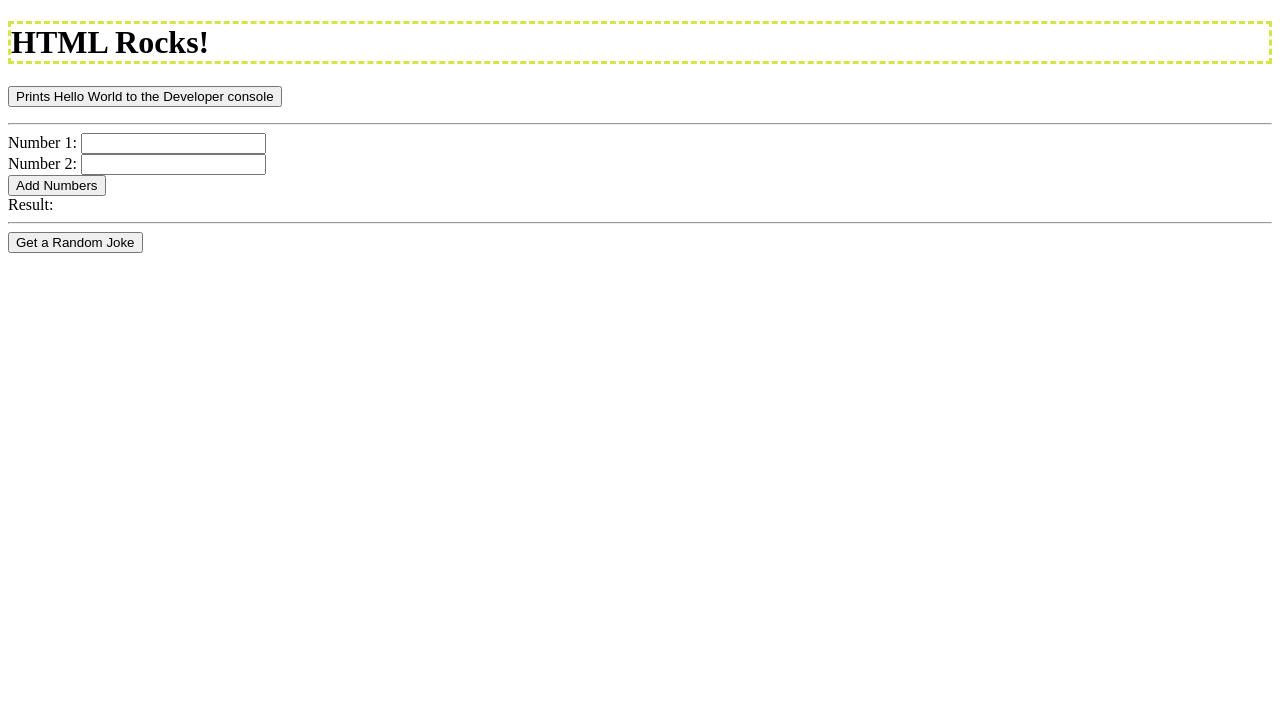
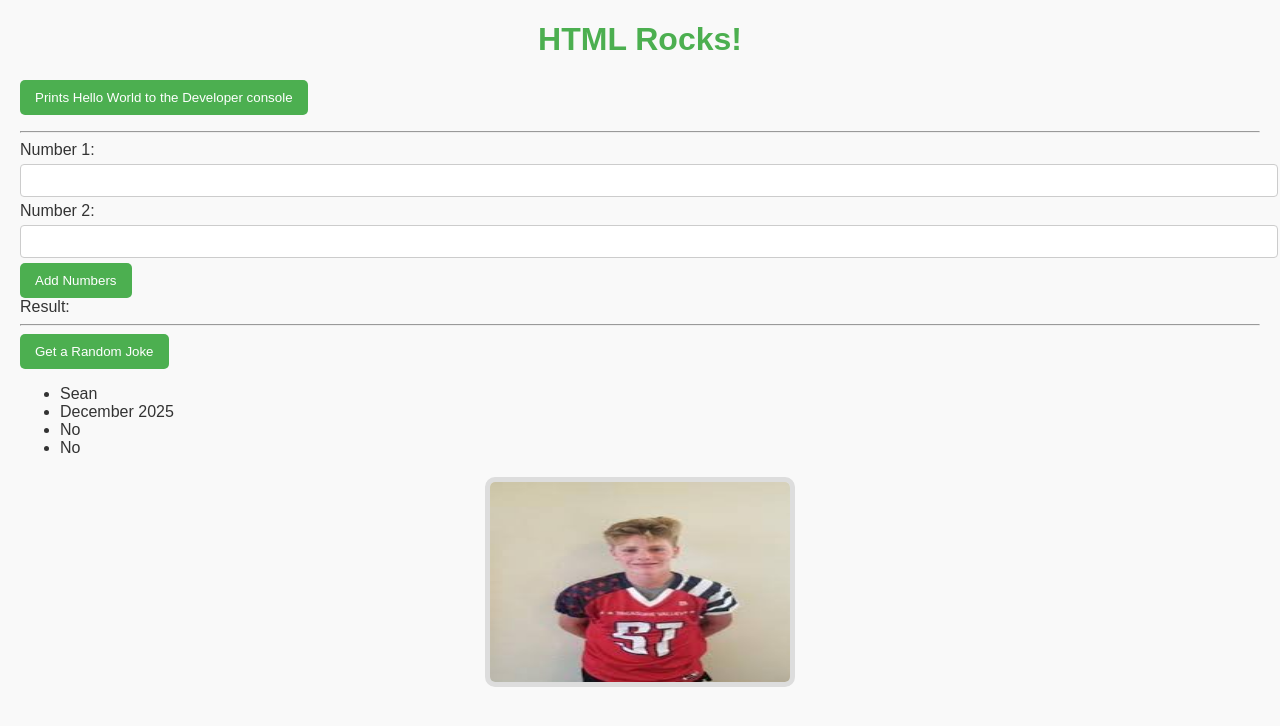
Before and after one commit to seanbchaney/web-dev-starter, a website: page index.html in a window 1280 px wide. Drawn offline with Linux system fonts and the light colour scheme.

Commit message:
Completed lab assignment

```diff
--- a/css/style.css
+++ b/css/style.css
@@ -1,4 +1,42 @@
-h1{
-  border-color: #d3e644;
-  border-style: dashed;
+body {
+  background-color: #f9f9f9;
+  font-family: Arial, sans-serif;
+  color: #333;
+  margin: 20px;
 }
+
+/* 2. Style the headings */
+h1 {
+  color: #4CAF50;
+  text-align: center;
+}
+
+/* 3. Style the buttons */
+button {
+  background-color: #4CAF50;
+  color: white;
+  border: none;
+  padding: 10px 15px;
+  border-radius: 5px;
+  cursor: pointer;
+}
+button:hover {
+  background-color: #45a049;
+}
+
+/* 4. Style the form inputs */
+input[type="number"] {
+  padding: 8px;
+  margin: 5px 0;
+  border: 1px solid #ccc;
+  border-radius: 4px;
+  width: 100%;
+}
+
+/* 5. Style the image */
+img {
+  display: block;
+  margin: 20px auto;
+  border: 5px solid #ddd;
+  border-radius: 10px;
+}
--- a/index.html
+++ b/index.html
@@ -74,6 +74,15 @@
     });
   </script>
 
+  <ul>
+    <li>Sean</li>
+    <li>December 2025</li>
+    <li>No</li>
+    <li>No</li>
+  </ul>
+
+  <img src="img/download.jpeg" alt="Image of myself" width="300" height="200">
+
 </body>
 
 </html>
--- a/js/main.js
+++ b/js/main.js
@@ -10,7 +10,7 @@
  * This function prints the string 'Hello World' to the console
  */
 export function helloWorld() {
-    console.log('Hello World');
+    alert('Hello World');
 }
 
 /**
```
Also changed, not shown: test/test.js (+12 -7 lines), img/download.jpeg (added).
